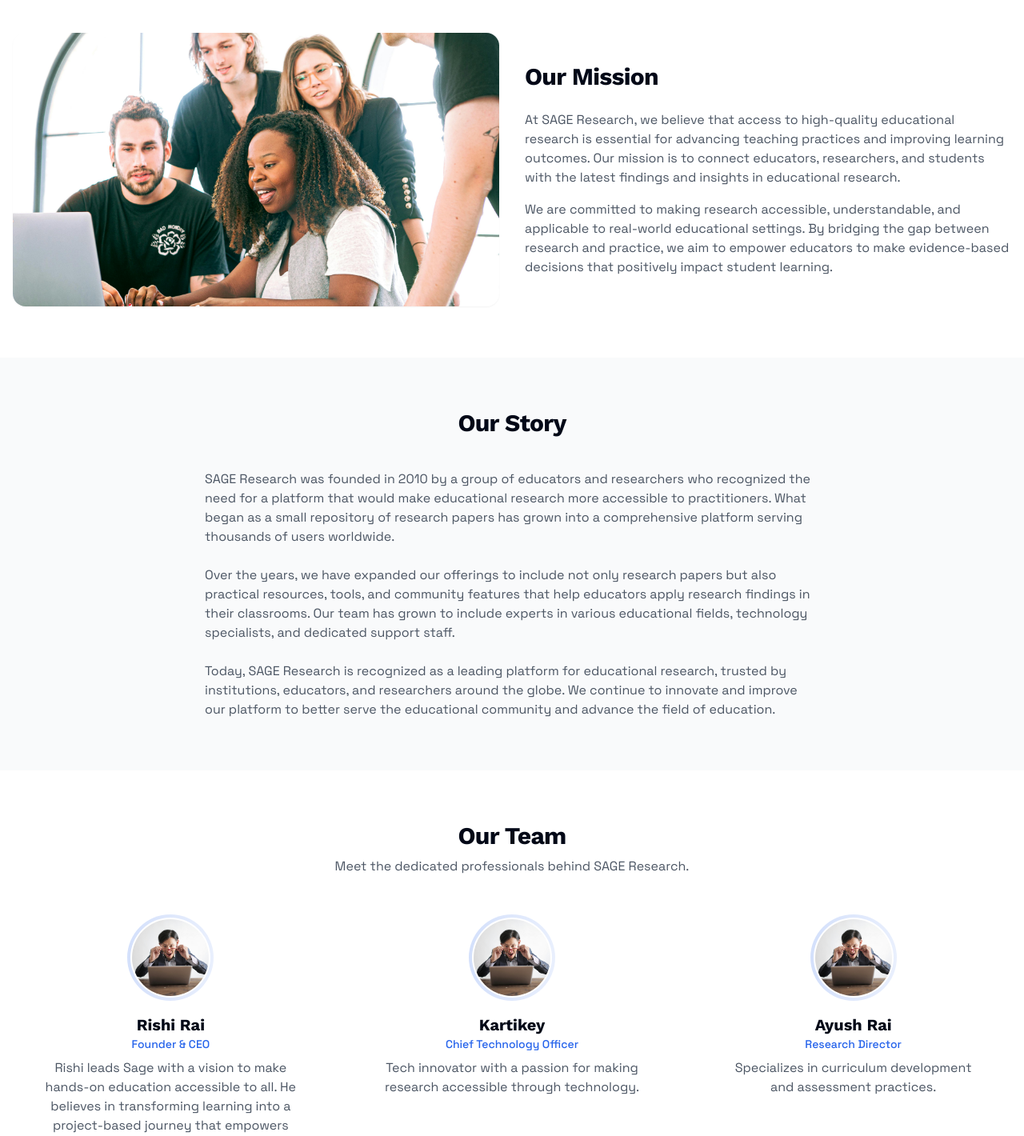
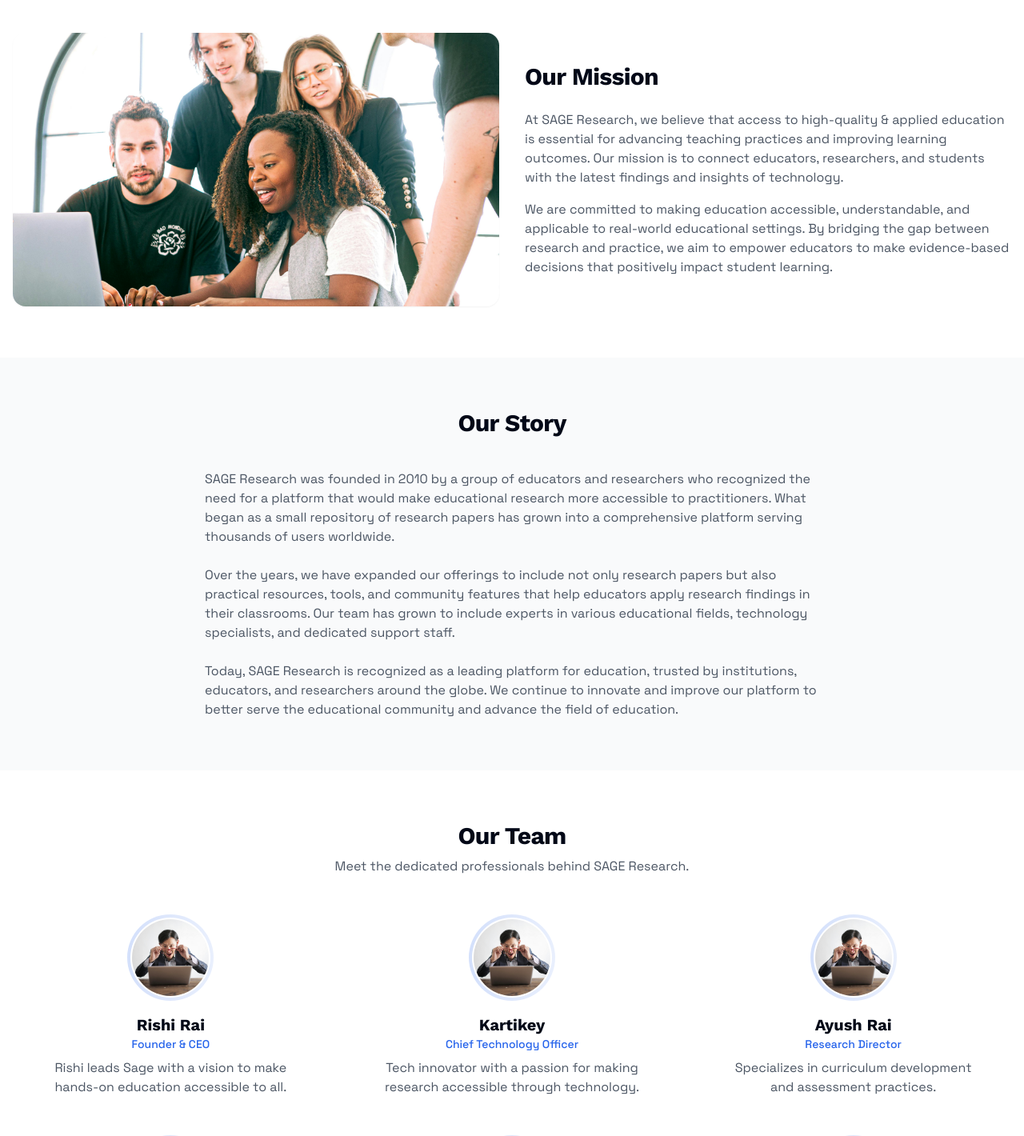
Before and after one commit to rishirai13/SAGE-Research, a Next.js app: page /about in a window 1280 px wide. Shown: the part 420-1840 px from the top of the page at 80% size. Built offline with nearby package versions, Linux system fonts and the light colour scheme.

Commit message:
Revise mission statement and team bio for clarity
Updated mission statement and related text to emphasize applied education and technology.

```diff
--- a/app/about/page.tsx
+++ b/app/about/page.tsx
@@ -113,12 +113,12 @@
                 <h2 className="text-3xl font-bold tracking-tight">Our Mission</h2>
                 <div className="space-y-4 text-gray-600 dark:text-gray-300">
                   <p>
-                    At SAGE Research, we believe that access to high-quality educational research is essential for
+                    At SAGE Research, we believe that access to high-quality & applied education is essential for
                     advancing teaching practices and improving learning outcomes. Our mission is to connect educators,
-                    researchers, and students with the latest findings and insights in educational research.
+                    researchers, and students with the latest findings and insights of technology.
                   </p>
                   <p>
-                    We are committed to making research accessible, understandable, and applicable to real-world
+                    We are committed to making education accessible, understandable, and applicable to real-world
                     educational settings. By bridging the gap between research and practice, we aim to empower educators
                     to make evidence-based decisions that positively impact student learning.
                   </p>
@@ -149,7 +149,7 @@
                   specialists, and dedicated support staff.
                 </p>
                 <p>
-                  Today, SAGE Research is recognized as a leading platform for educational research, trusted by
+                  Today, SAGE Research is recognized as a leading platform for education, trusted by
                   institutions, educators, and researchers around the globe. We continue to innovate and improve our
                   platform to better serve the educational community and advance the field of education.
                 </p>
@@ -176,7 +176,7 @@
                 {
                   name: "Rishi Rai",
                   role: "Founder & CEO",
-                  bio: "Rishi leads Sage with a vision to make hands-on education accessible to all. He believes in transforming learning into a project-based journey that empowers students not just to secure jobs, but to create solutions that shape the future.",
+                  bio: "Rishi leads Sage with a vision to make hands-on education accessible to all.",
                 },
                 {
                   name: "Kartikey",
```
